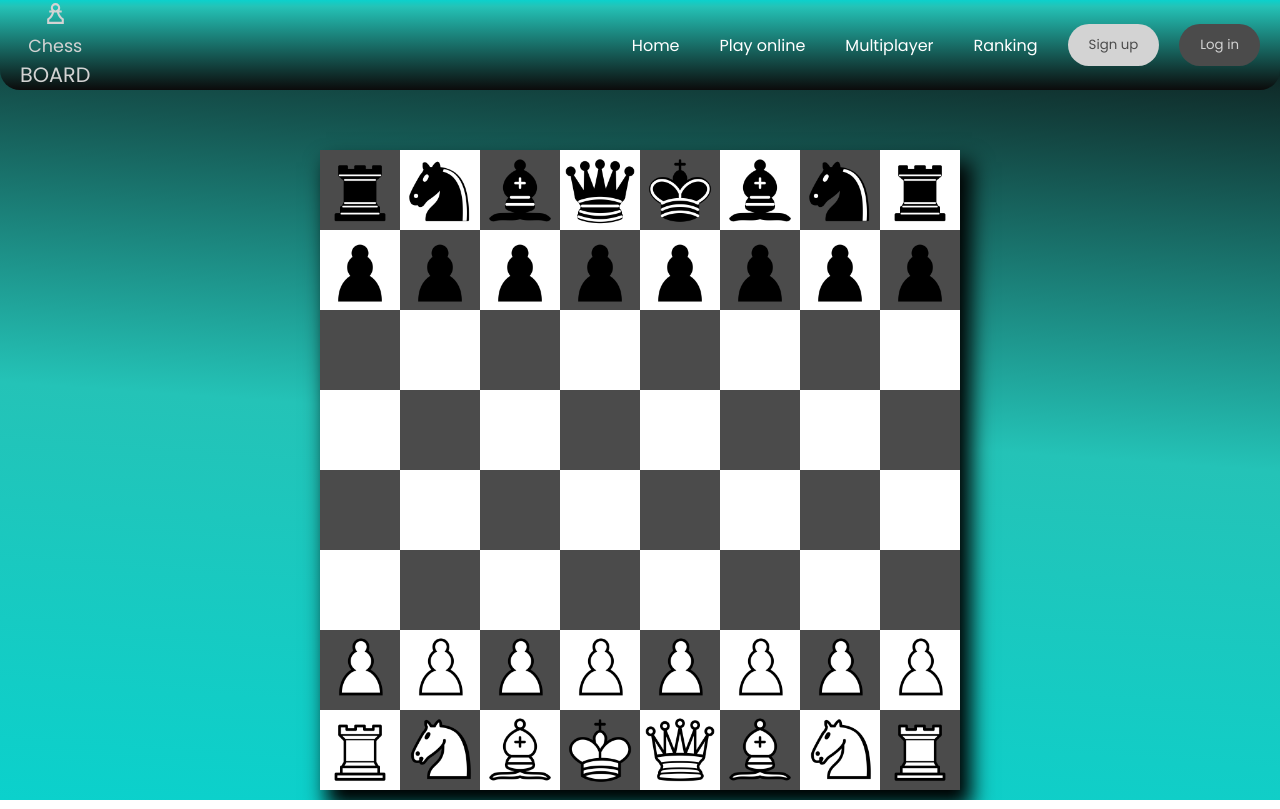
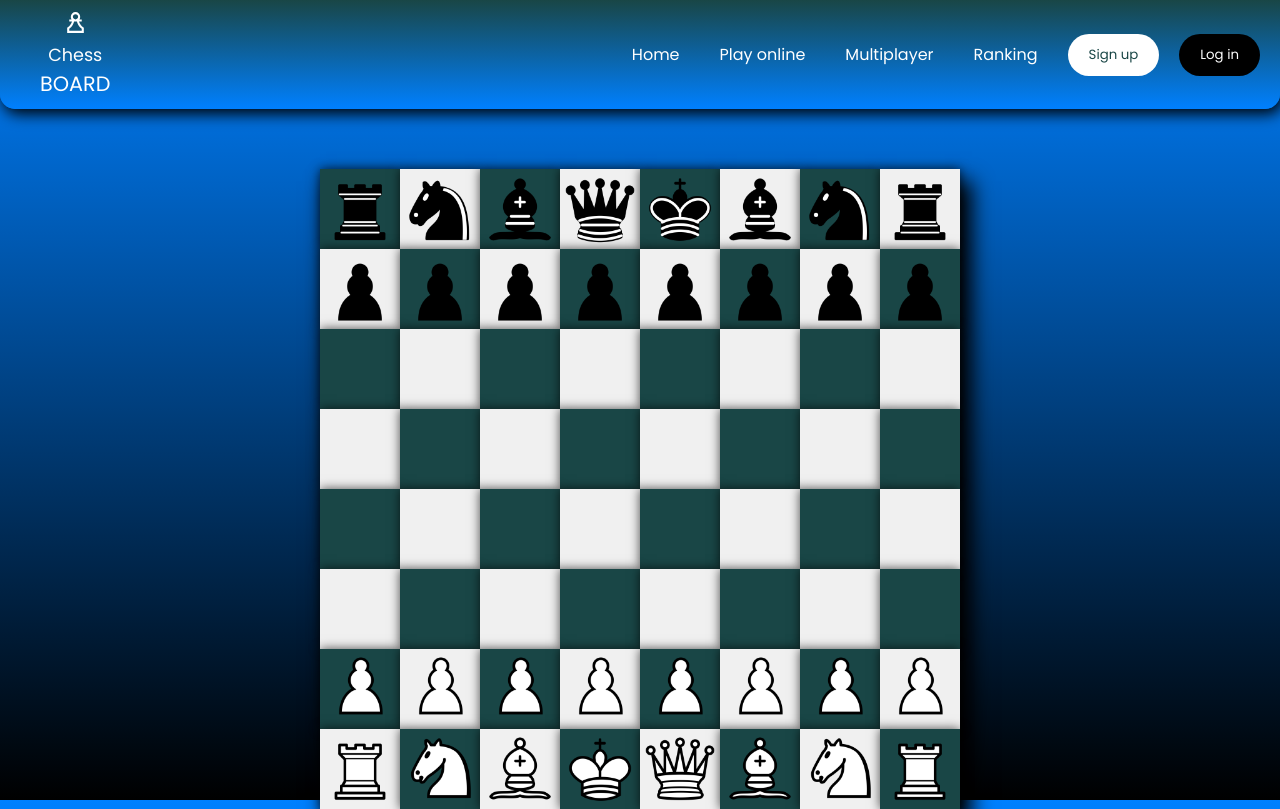
Before and after one commit to BhushanPatil2882001/chess-board, a plain HTML site: page index.html in a window 1280 px wide. Drawn offline with Linux system fonts and the light colour scheme.

Commit message:
colors change

```diff
--- a/assets/css/style.css
+++ b/assets/css/style.css
@@ -2,18 +2,18 @@
 
 :root {
     /* Navbar Colors */
-    --logo-clr: rgb(211, 211, 211);
+    --logo-clr: rgb(255, 255, 255);
     --nav-text-color: rgb(255, 255, 255);
     /* Hover Effects */
-    --hover-bg-clr: rgb(211, 211, 211);
-    --hover-text-clr: rgb(88, 88, 88);
+    --hover-bg-clr: black;
+    --hover-text-clr: rgb(255, 255, 255);
     --hover-drop-shadow: 3px 5px 15px 0px #000000;
-    --nav-bar-gradient: linear-gradient(0deg, rgba(11, 11, 11, 1) 0%, rgba(36, 195, 183, 1) 93%, rgba(11, 209, 204, 1) 100%);
-    /* Background */
-    --background-gradient: linear-gradient(184deg, rgba(11, 11, 11, 1) 0%, rgba(36, 195, 183, 1) 53%, rgba(11, 209, 204, 1) 100%);
+    --nav-bar-gradient: linear-gradient(180deg, rgba(25,70,70,1) 0%, rgba(0,128,255,1) 100%);
+
+    --background-gradient: linear-gradient(0deg, rgba(0,0,0,1) 0%, rgba(0,128,255,1) 100%);
     /* Chessboard */
-    --black-square: rgb(75, 75, 75);
-    --white-square: rgb(255, 255, 255);
+    --black-square: rgb(25, 70, 70);
+    --white-square: #f0f0f0;
 }
 
 * {
@@ -33,8 +33,8 @@
     display: flex;
     align-items: center;
     background: var(--nav-bar-gradient);
-    height: 90px;
-    border-radius: 0 0 20px 20px;
+    border-radius: 0 0 15px 15px;
+    box-shadow: var(--hover-drop-shadow);
 }
 
 .logo {
@@ -45,6 +45,11 @@
     align-items: center;
     justify-content: center;
     cursor: pointer;
+    padding: 10px 20px;
+}
+.logo:hover{
+    transform: scale(1.1);
+    transition: all 0.3s ease-in-out;
 }
 
 .logo:active {
@@ -81,7 +86,7 @@
     color: var(--nav-text-color);
     cursor: pointer;
     padding: 15px 10px;
-    transition: all 0.2s linear;
+    transition: all 0.3s linear;
     border-radius: 10px;
 }
 
@@ -89,6 +94,7 @@
     background-color: var(--hover-bg-clr);
     color: var(--hover-text-clr);
     box-shadow: var(--hover-drop-shadow);
+    transform: translateY(-3px);
 }
 
 .links-container a:active, .links-container button:active {
@@ -103,6 +109,10 @@
 }
 .links-container button:hover{
     box-shadow: var(--hover-drop-shadow);
+    transform: translateY(-3px);
+}
+.links-container button:active{
+    transform: scale(0.95);
 }
 
 .sign-up{
@@ -110,10 +120,16 @@
     border: 1px solid transparent;
     color: var(--black-square)
 }
+.sign-up:hover{
+    background-color: #f0f0f0;
+}
 .log-in{
-    background-color: var(--black-square);
+    background-color: black;
     border: 1px solid transparent;
     color: var(--logo-clr);
+}
+.log-in:hover{
+    background-color: rgb(54, 54, 54);
 }
 
 /* Sidebar */
@@ -122,11 +138,14 @@
 }
 
 .open-sidebar-button, .close-sidebar-button {
+    margin: 0 23px;
     display: none;
     border-radius: 10px;
+    cursor: pointer;
 }
 .open-sidebar-button:hover, .close-sidebar-button:hover{
-    background-color: darkgray;
+    background-color: rgb(19, 19, 19);
+    box-shadow: var(--hover-drop-shadow);
 }
 .open-sidebar-button:active, .close-sidebar-button:active{
     scale: 0.8;
@@ -171,10 +190,25 @@ section {
 .black {
     background-color: var(--black-square);
     color: white;
+    box-shadow: 0 0 10px rgba(0, 0, 0, 0.7);
+}
+.black:hover{
+    box-shadow: 0 0 20px rgba(0, 255, 200, 0.8);
 }
 
 .white {
     background-color: var(--white-square);
+    box-shadow: 0 0 10px rgba(0, 0, 0, 0.7);
+}
+.white:hover{
+    box-shadow: 0 0 10px rgba(0, 128, 255, 0.7);
+}
+
+.pawn:hover, .rook:hover, .knight:hover, .bishop:hover, .queen:hover, .king:hover{
+    box-shadow: 0 0 30px rgba(0, 128, 255, 0.904);
+}
+.bk-pawn:hover, .bk-rook:hover, .bk-knight:hover, .bk-bishop:hover, .bk-queen:hover, .bk-king:hover{
+    box-shadow: 0 0 30px rgba(0, 255, 200, 0.8);
 }
 
 .bk-pawn, .pawn {
@@ -271,9 +305,10 @@ section {
         z-index: 10;
         width: 300px;
         height: 100%;
-        background-color: var(--black-square);
+        background-color: rgba(0,128,255,1);
         box-shadow: -5px 0 5px rgba(0, 0, 0, 0.25);
         transition: 0.3s ease-out;
+        padding-top: 60px;
     }
 
     .links-container a{
@@ -293,7 +328,6 @@ section {
         margin-top: auto;
     }
     .log-in{
-        background-color: rgb(48, 48, 48);
         margin-bottom: auto;
     }
 
@@ -305,6 +339,7 @@ section {
 
     #sidebar-active:checked ~ .links-container {
         right: -4%;
+        transition: all 0.3s ease-out;
     }
 
     #sidebar-active:checked ~ #overlay {
```
